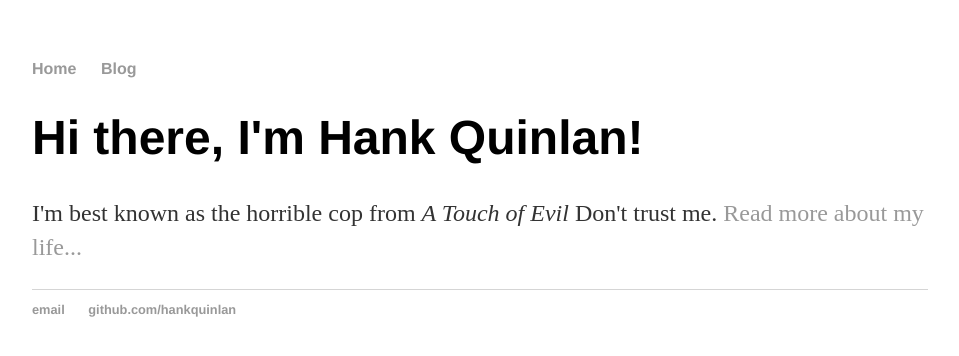
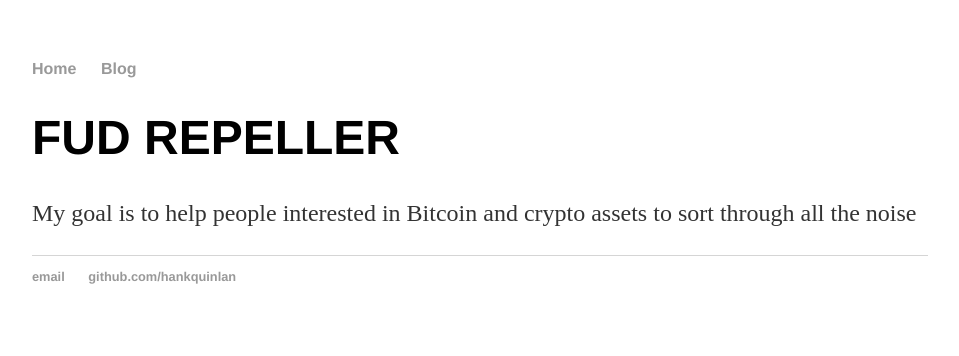
Before and after one commit to xtremehume/xtremehume.github.io, a Jekyll site: the page built from index.html, in a window 1280 px wide. Shown: the top 356 px of the page, without its empty margins (160-1119 px from the left). Built offline with Jekyll 4.4.1, drawn with Linux system fonts in a browser that asks for light colours.

Commit message:
Update index.html

```diff
--- a/index.html
+++ b/index.html
@@ -1,8 +1,8 @@
 ---
 layout: default
-title: Hank Quinlan, Horrible Cop
+title: FUD Repeller
 ---
 <div class="blurb">
-	<h1>Hi there, I'm Hank Quinlan!</h1>
-	<p>I'm best known as the horrible cop from <em>A Touch of Evil</em> Don't trust me. <a href="/about">Read more about my life...</a></p>
+	<h1>FUD REPELLER</h1>
+	<p>My goal is to help people interested in Bitcoin and crypto assets to sort through all the noise</p>
 </div><!-- /.blurb -->
```
